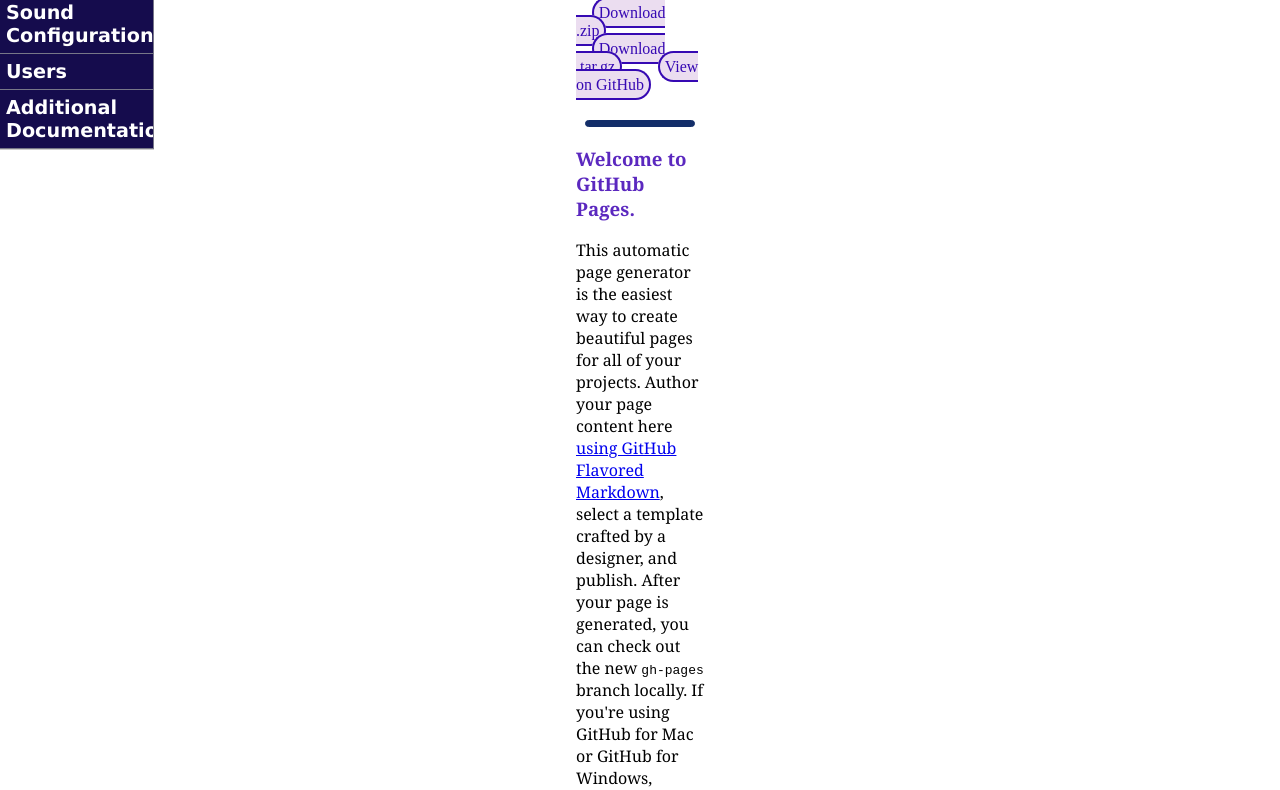
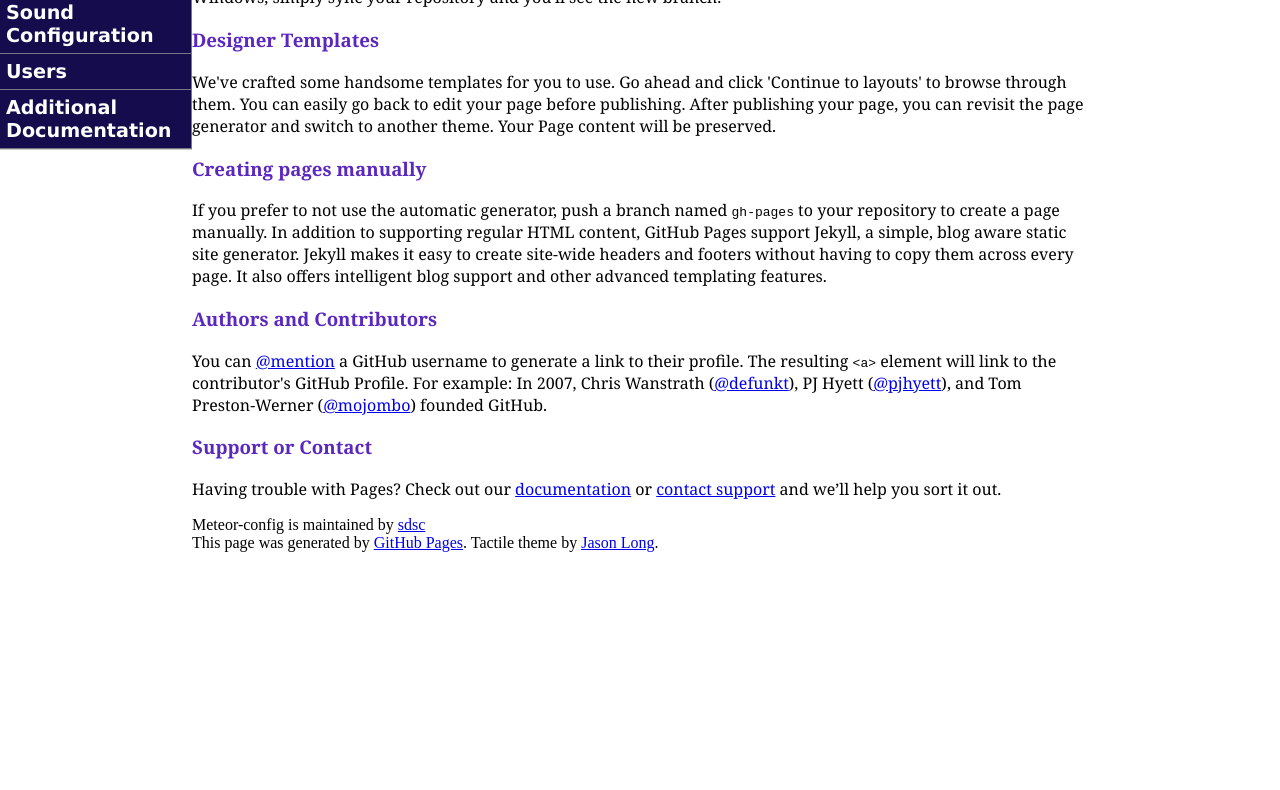
Before and after one commit to sdsc/meteor-config, a plain HTML site: page index.html in a window 1280 px wide. Shown: the part 375-1165 px from the top of the page. After the commit the page ends 927 px from the top, so only its background shows below. Drawn offline with Linux system fonts and the light colour scheme.

Commit message:
Update theme.css

```diff
--- a/theme.css
+++ b/theme.css
@@ -4,7 +4,7 @@
 /* =Global Controls
 -------------------------------------------------------------- */
 .inner {
-width:10%;
+width:70%;
 margin-left:auto;
 margin-right:auto;
 background-color:white;
@@ -92,10 +92,10 @@ margin: 0;
 padding: 0;
 list-style-type: none;
 font: bold 1.2em Verdana;
-width: 12%; /* Main Menu Item widths */
+width: 15%; /* Main Menu Item widths */
 border-bottom: 1px solid #ccc;
 margin: 0;
-position: absolute;               /* 2 */
+position: fixed;               /* 2 */
 top: 50%;                         /* 3 */
 transform: translate(0, -50%);
 }
```
